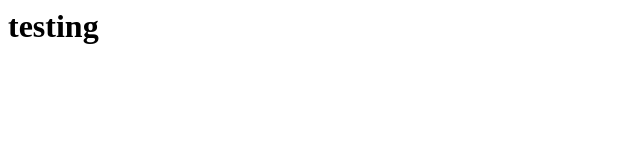
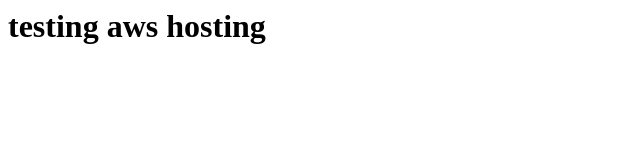
Before and after one commit to rnkjoshi/testhosting, a plain HTML site: page index.html in a window 1280 px wide. Shown: the whole page, without its empty margins (0-640 px from the left). Drawn offline with Linux system fonts and the light colour scheme.

Commit message:
Update index.html

```diff
--- a/index.html
+++ b/index.html
@@ -2,6 +2,6 @@
 <head><title>test</title>
 </head>
 <body>
-<h1>testing</h1>
+<h1>testing aws hosting</h1>
 </body>
 </html>
```
